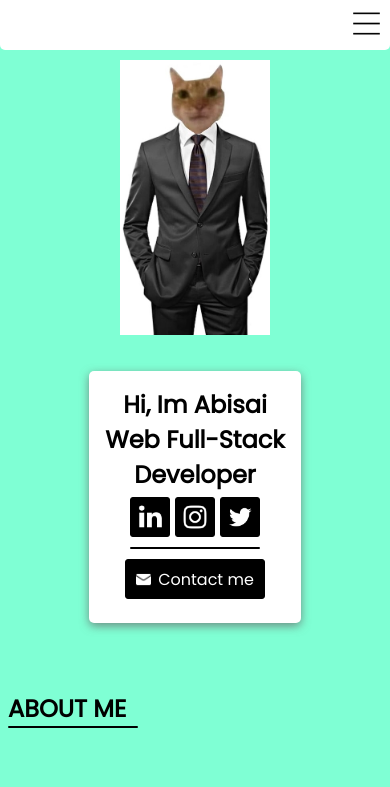
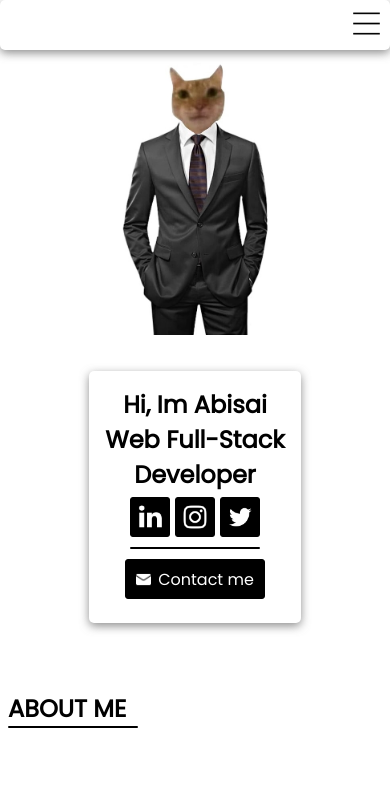
Before and after one commit to abisaidev/Portfolio, a plain HTML site: page index.html in a window 390 px wide. Shown: the top 787 px of the page. Drawn offline with Linux system fonts and the light colour scheme.

Commit message:
Ahora si terminamos el Mobile First y PPCTALV, eaaaaah

```diff
--- a/assets/css/styles.css
+++ b/assets/css/styles.css
@@ -9,10 +9,6 @@
 
 html{
     scroll-behavior: smooth;
-}
-
-body{
-    background-color: aquamarine;
 }
 
 .blur-filter{
--- a/index.html
+++ b/index.html
@@ -8,7 +8,7 @@
     <link rel="stylesheet" href="./assets/css/styles.css">
 </head>
 <body>
-    <nav>
+    <nav class="default-box">
         <input type="checkbox" id="hamburguer-menu">
         <label for="hamburguer-menu"><img src="./assets/images/hamburguer-menu.png" alt="hamburguer-menu"></label>
         <ul class="blur-filter">
```
